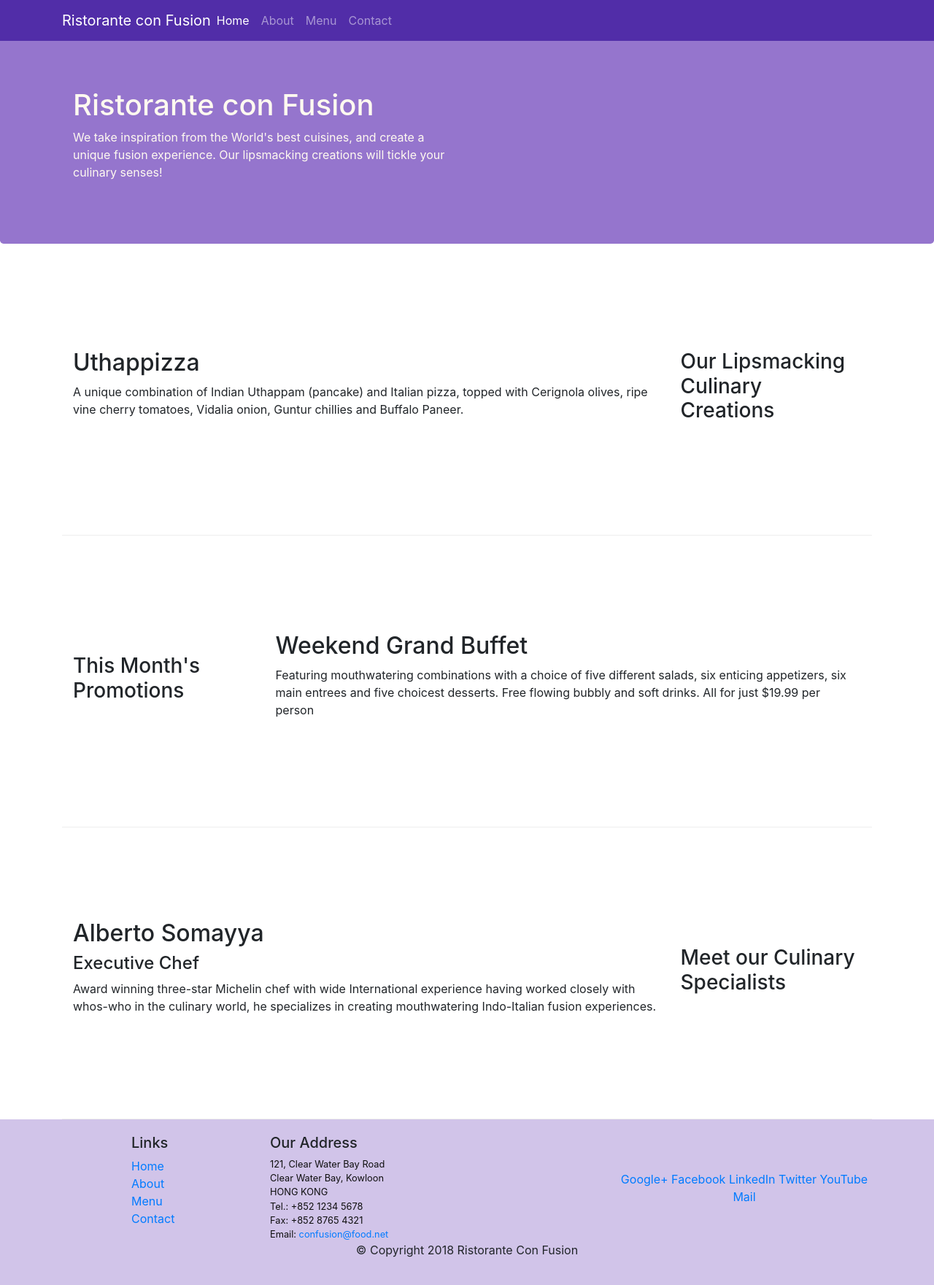
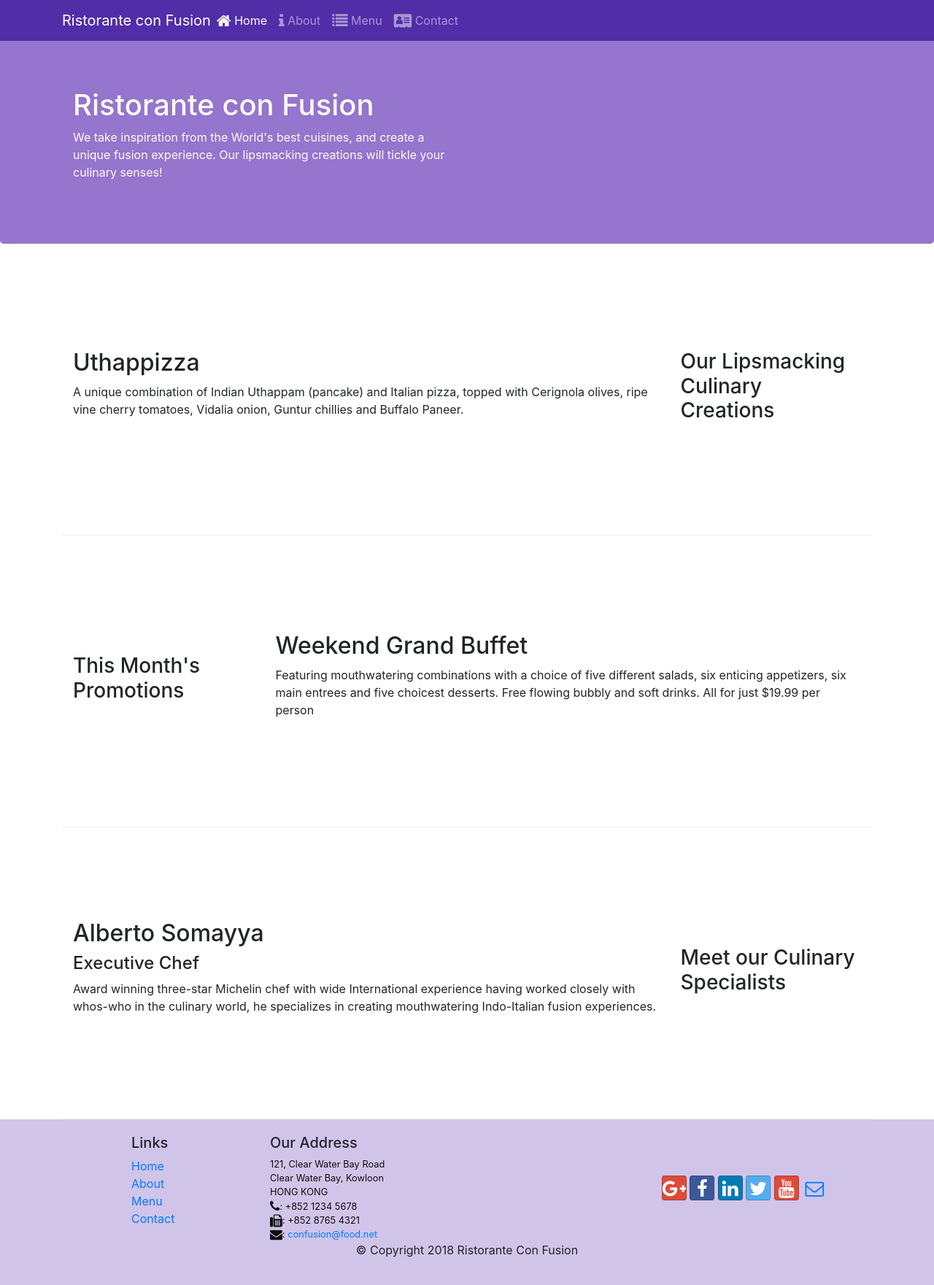
Before and after one commit to pranavrana/bootstrap4, a website: page index.html in a window 1280 px wide. Shown: the whole page at 73% size. Drawn offline with nearby package versions, Linux system fonts and the light colour scheme.

Commit message:
Icon fonts

```diff
--- a/index.html
+++ b/index.html
@@ -9,6 +9,8 @@
 
     <!-- Bootstrap CSS -->
     <link rel="stylesheet" href="node_modules/bootstrap/dist/css/bootstrap.min.css">
+    <link rel="stylesheet" href="node_modules/font-awesome/css/font-awesome.min.css">
+    <link rel="stylesheet" href="node_modules/bootstrap-social/bootstrap-social.css">
     <link rel="stylesheet" href="css/styles.css">
     <title>Ristorante Con Fusion</title>
 </head>
@@ -22,10 +24,10 @@
             <a href="#" class="navbar-brand mr-auto">Ristorante con Fusion</a>
             <div id="Navbar" class="collapse navbar-collapse">
                 <ul class="navbar-nav mr-auto">
-                    <li class="nav-item active"><a class="nav-link" href="#">Home</a></li>
-                    <li class="nav-item"><a class="nav-link" href="aboutus.html">About</a></li>
-                    <li class="nav-item"><a class="nav-link" href="#">Menu</a></li>
-                    <li class="nav-item"><a class="nav-link" href="#">Contact</a></li>
+                    <li class="nav-item active"><a class="nav-link" href="#"><span class="fa fa-home fa-lg"></span> Home</a></li>
+                    <li class="nav-item"><a class="nav-link" href="./aboutus.html"><span class="fa fa-info fa-lg"></span> About</a></li>
+                    <li class="nav-item"><a class="nav-link" href="#"><span class="fa fa-list fa-lg"></span> Menu</a></li>
+                    <li class="nav-item"><a class="nav-link" href="#"><span class="fa fa-address-card fa-lg"></span> Contact</a></li>
                 </ul>
             </div>
         </div>
@@ -93,19 +95,20 @@
 		              121, Clear Water Bay Road<br>
 		              Clear Water Bay, Kowloon<br>
 		              HONG KONG<br>
-		              Tel.: +852 1234 5678<br>
-		              Fax: +852 8765 4321<br>
-		              Email: <a href="mailto:confusion@food.net">confusion@food.net</a>
+                      <i class="fa fa-phone fa-lg"></i>: +852 1234 5678<br>
+                      <i class="fa fa-fax fa-lg"></i>: +852 8765 4321<br>
+                      <i class="fa fa-envelope fa-lg"></i>:
+                      <a href="mailto:confusion@food.net">confusion@food.net</a>
 		           </address>
                 </div>
                 <div class="col-12 col-sm-4 align-self-center">
                     <div class="text-center">
-                        <a href="http://google.com/+">Google+</a>
-                        <a href="http://www.facebook.com/profile.php?id=">Facebook</a>
-                        <a href="http://www.linkedin.com/in/">LinkedIn</a>
-                        <a href="http://twitter.com/">Twitter</a>
-                        <a href="http://youtube.com/">YouTube</a>
-                        <a href="mailto:">Mail</a>
+                        <a class="btn btn-social-icon btn-google" href="http://google.com/+"><i class="fa fa-google-plus"></i></a>
+                        <a class="btn btn-social-icon btn-facebook" href="http://www.facebook.com/profile.php?id="><i class="fa fa-facebook"></i></a>
+                        <a class="btn btn-social-icon btn-linkedin" href="http://www.linkedin.com/in/"><i class="fa fa-linkedin"></i></a>
+                        <a class="btn btn-social-icon btn-twitter" href="http://twitter.com/"><i class="fa fa-twitter"></i></a>
+                        <a class="btn btn-social-icon btn-google" href="http://youtube.com/"><i class="fa fa-youtube"></i></a>
+                        <a class="btn btn-social-icon" href="mailto:"><i class="fa fa-envelope-o"></i></a>
                     </div>
                 </div>
            </div>
--- a/package.json
+++ b/package.json
@@ -15,6 +15,8 @@
   },
   "dependencies": {
     "bootstrap": "^4.0.0",
+    "bootstrap-social": "^5.1.1",
+    "font-awesome": "^4.7.0",
     "jquery": "^3.3.1",
     "popper.js": "^1.12.9"
   }
```
Also changed, not shown: aboutus.html (+16 -13 lines), 1 other file.
